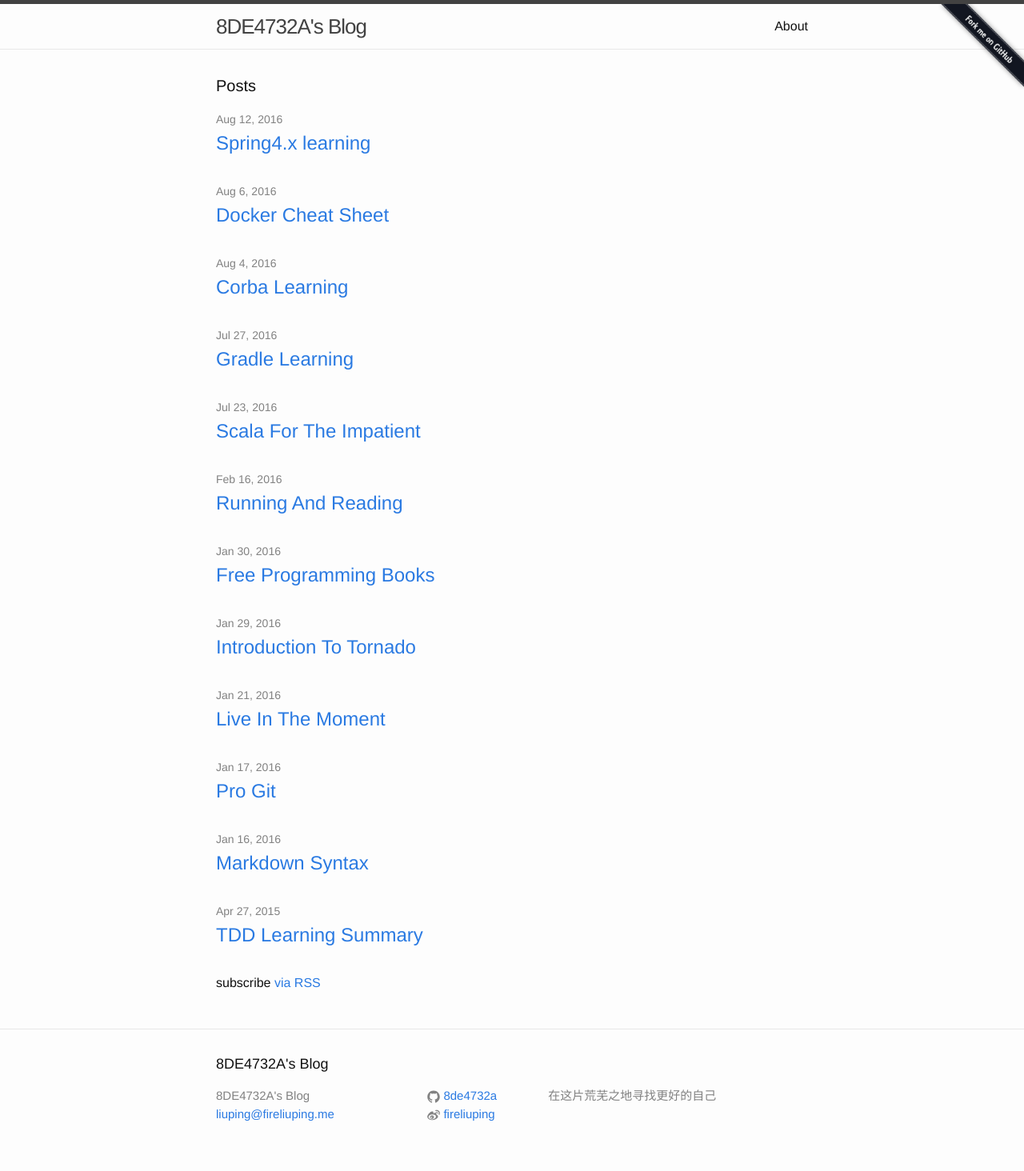
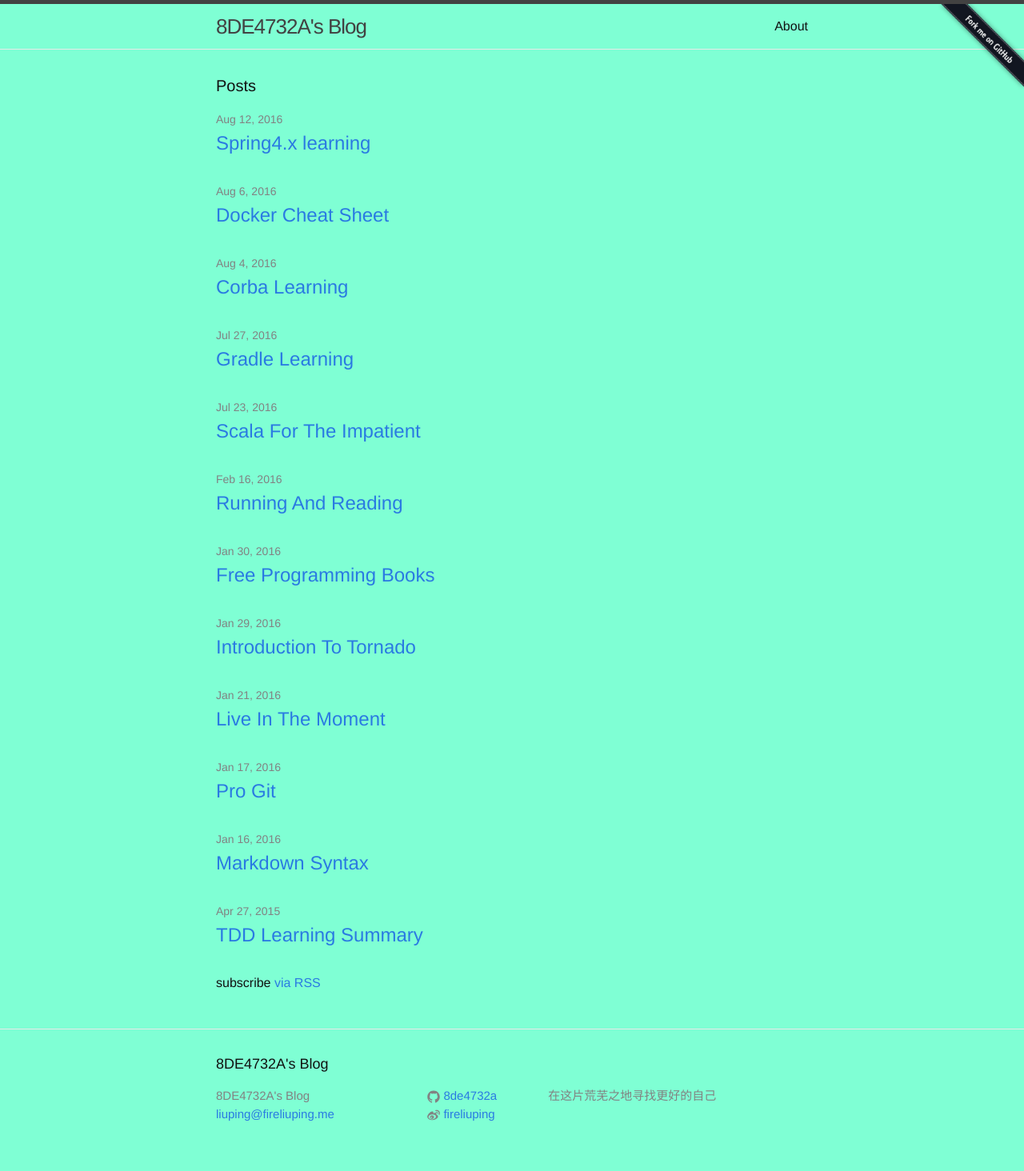
Before and after one commit to 8DE4732A/8DE4732A.github.io, a Jekyll site: the page built from index.html, in a window 1280 px wide. Shown: the whole page at 80% size. Built offline with Jekyll 4.4.1, drawn with Linux system fonts in a browser that asks for light colours.

Commit message:
change back-ground color

```diff
--- a/css/main.scss
+++ b/css/main.scss
@@ -15,7 +15,7 @@
 $spacing-unit:     30px;
 
 $text-color:       #111;
-$background-color: #fdfdfd;
+$background-color: aquamarine;
 $brand-color:      #2a7ae2;
 
 $grey-color:       #828282;
```
